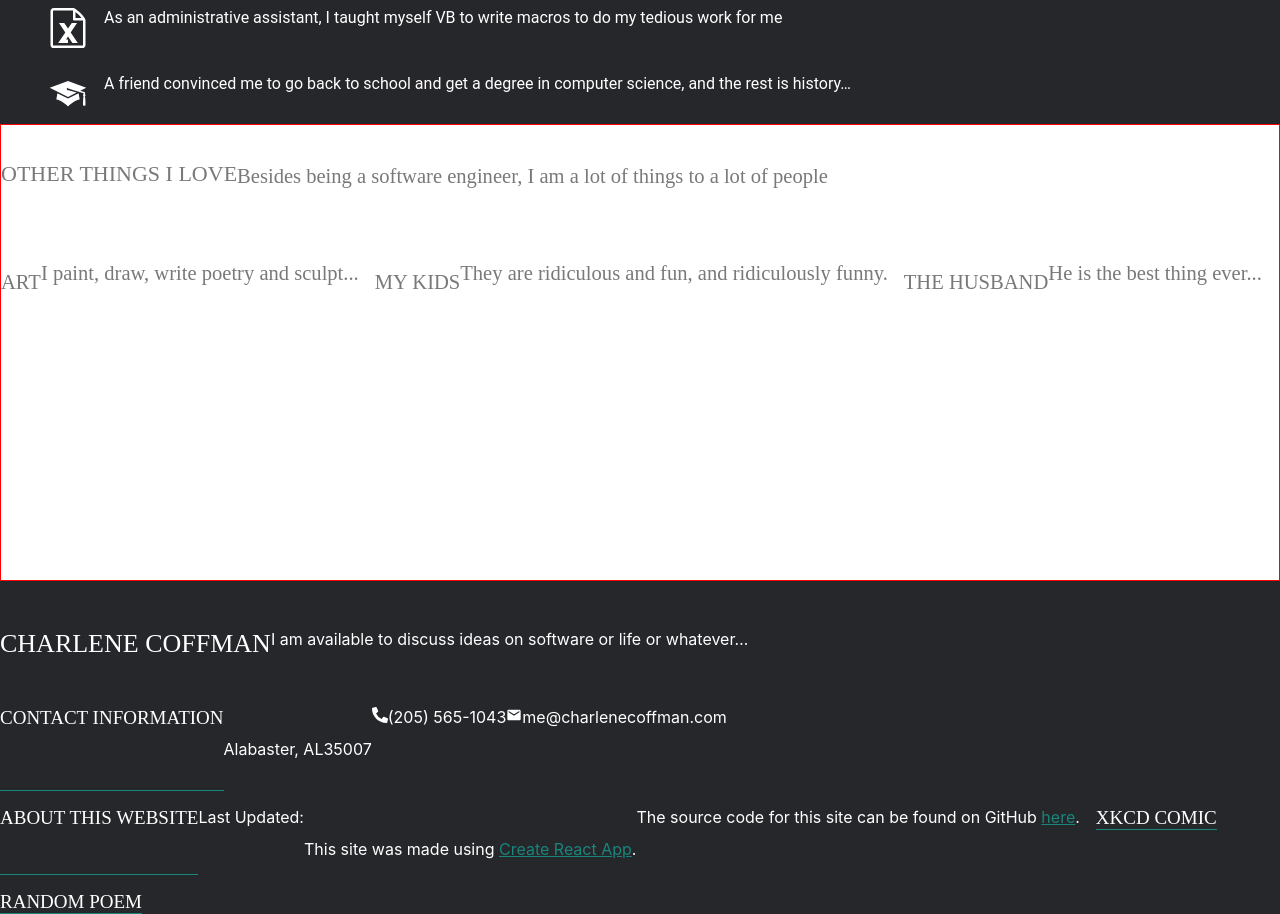
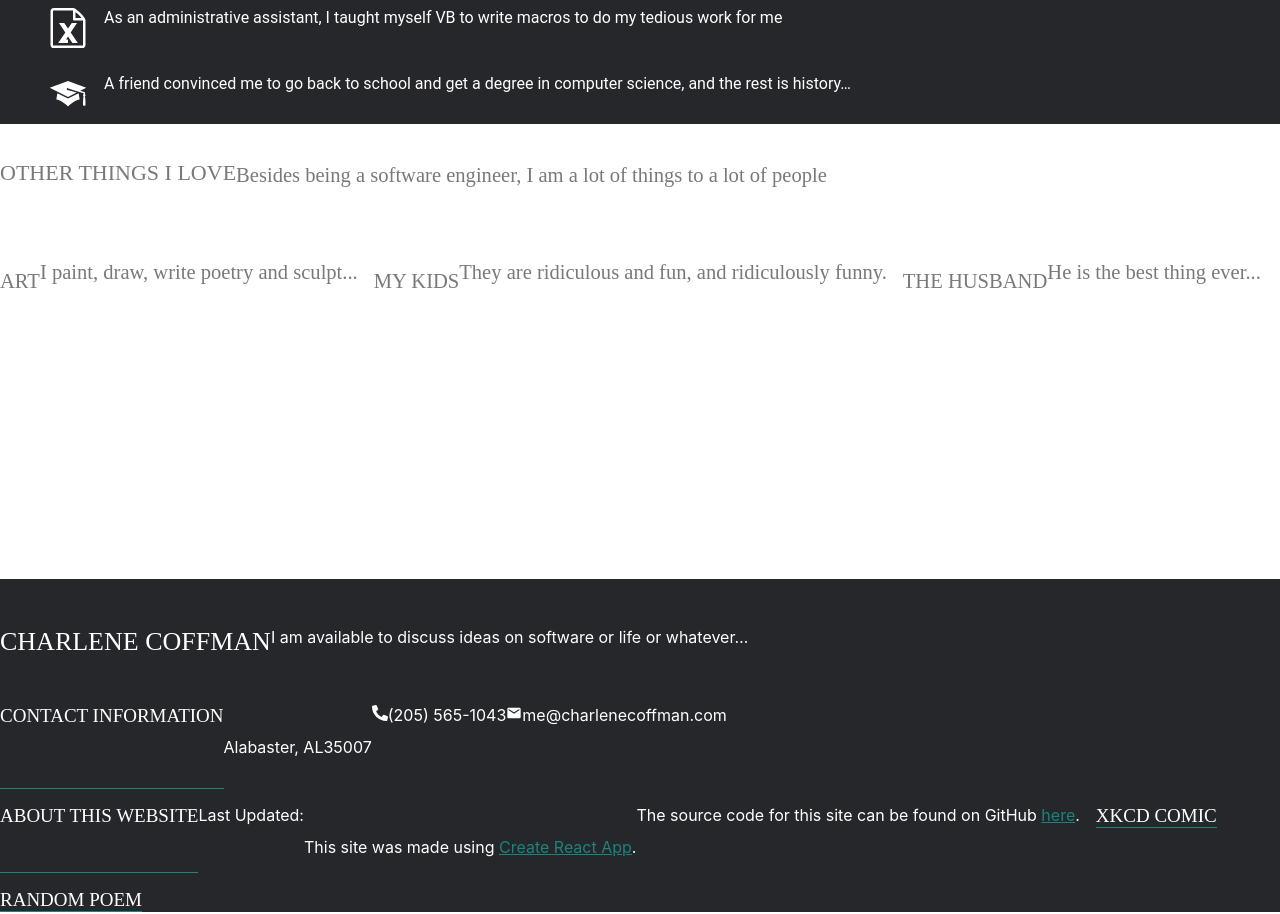
Before and after one commit to charlenecoffman/charlenecoffman.com, a React (Create React App) app: page / in a window 1280 px wide. Shown: the part 1920-2834 px from the top of the page. Built offline with nearby package versions, Linux system fonts and the light colour scheme; no server answers.

Commit message:
silly me

```diff
--- a/src/stores/EmailStore.ts
+++ b/src/stores/EmailStore.ts
@@ -12,7 +12,6 @@ export default class EmailStore implements IEmailStore {
       email_address: email.email_address,
       message: email.message,
     };
-    console.log(emailToSend);
     emailjs.send("personalgmail", "template_gvz4yla", emailToSend, "user_3IabaTk3eBEeonKL6yOxh");
   }
 }
--- a/src/styles/App.css
+++ b/src/styles/App.css
@@ -320,7 +320,6 @@
     padding-bottom: 3.25em;
     color: #797979;
     text-align: center;
-    border: 1px solid red;
 }
 
 .SmallerTitles_Love {
```
